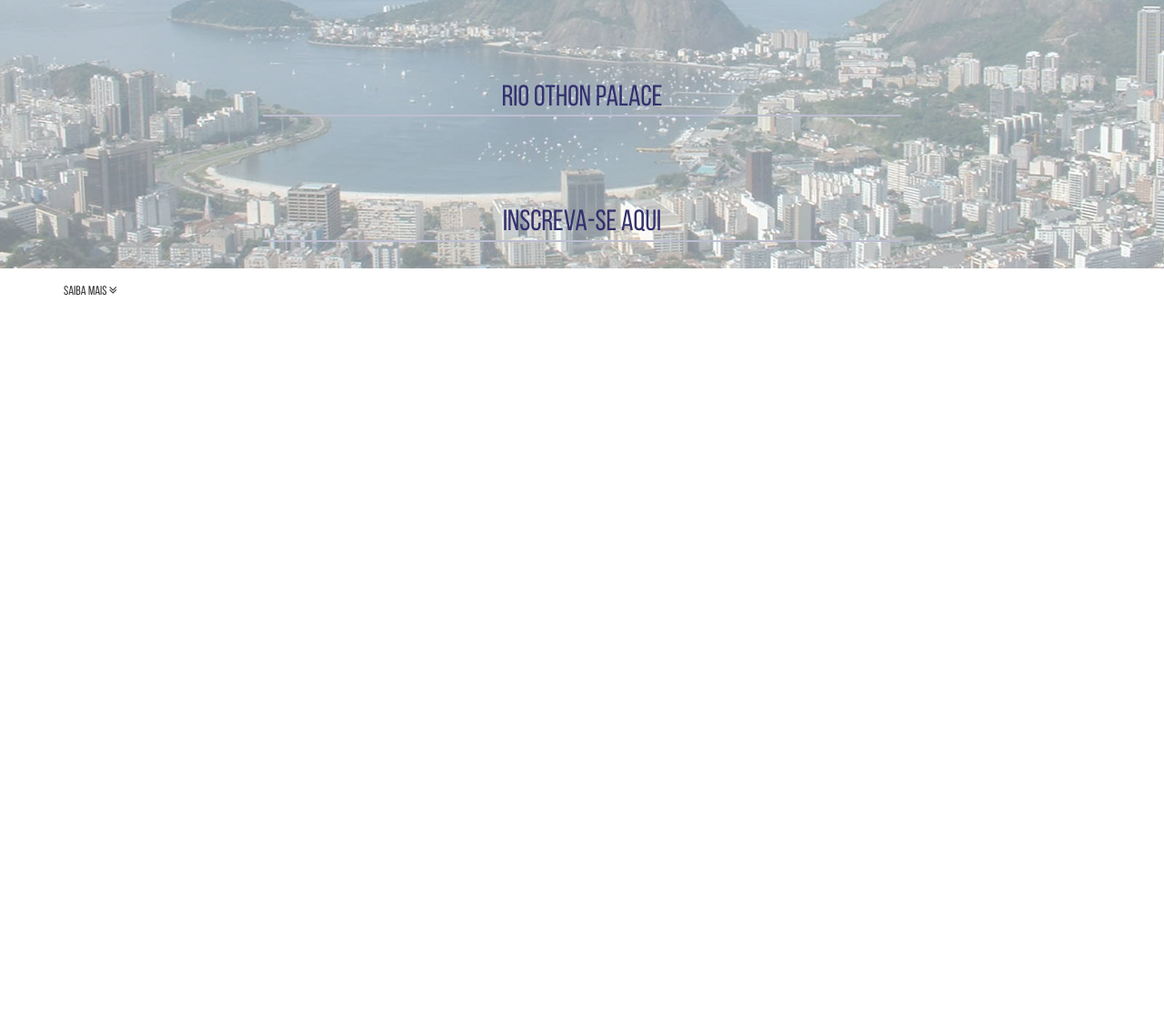
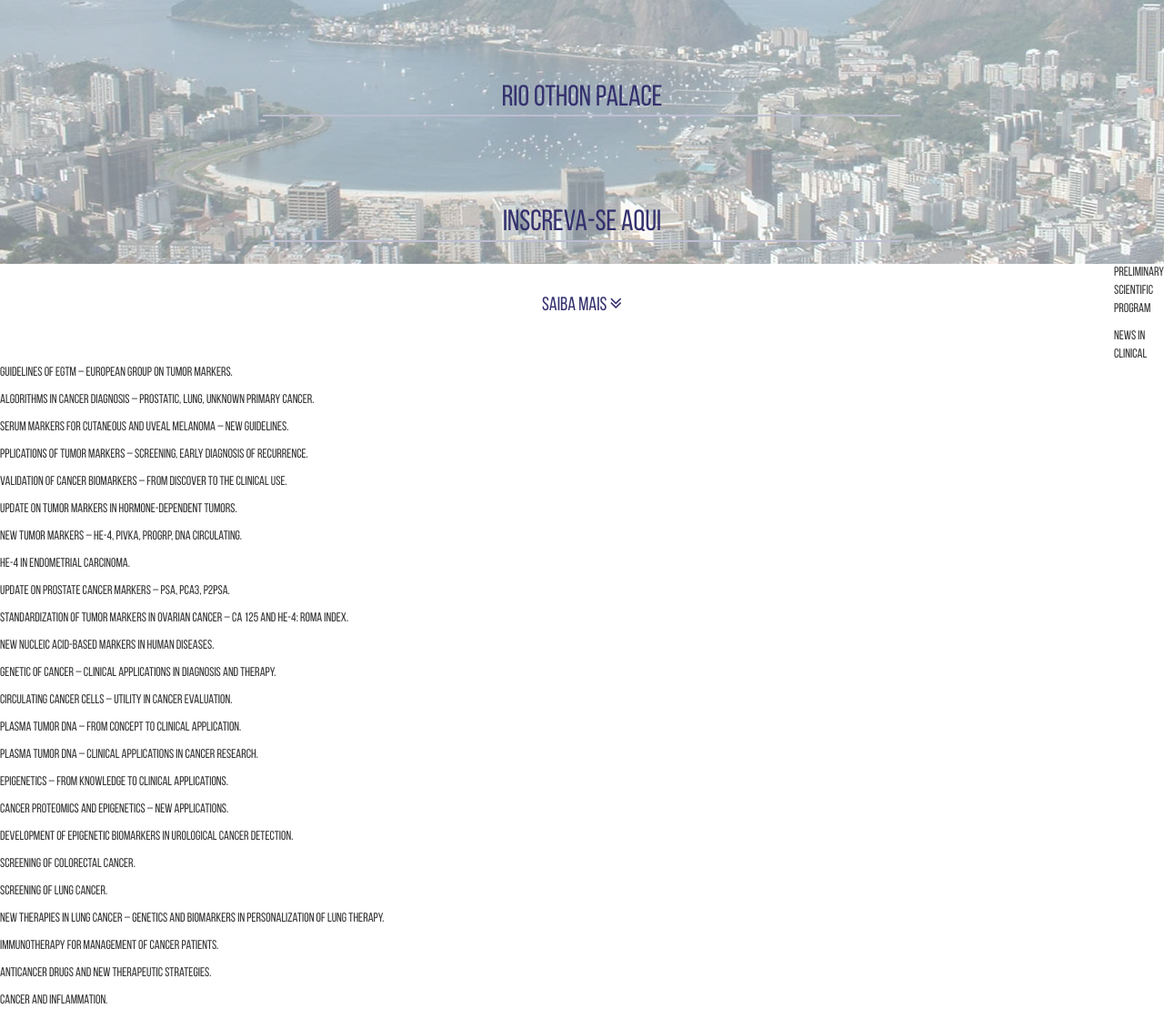
Before and after one commit to AgenciaCampana/ISOBM, a website: page index.html in a window 1280 px wide. Shown: the part 390-1510 px from the top of the page at 91% size. Before the commit the page ends 829 px from the top, so only its background shows below. Drawn offline with Linux system fonts and the light colour scheme.

Commit message:
att final 18/04

```diff
--- a/css/style.css
+++ b/css/style.css
@@ -11,7 +11,7 @@
 	position: relative;
 	background: url(../img/rio-de-janeiro.jpg);
 	width: 100%;
-	height: 685px;
+	height: 680px;
 	background-size: cover;
 	background-position: center;
 }
@@ -30,6 +30,12 @@
 	background-color: rgba(255, 255, 255,0.9);
 	padding: 10% 5%;
 	z-index: 3;
+}
+	.menu ul a li{
+		font-size: 1.7em;
+		line-height: 40px;
+		text-decoration: none;
+		color: #34316e;
 	}
 
 	.menu li{
@@ -51,13 +57,6 @@
 		text-decoration: none;
 	}
 
-.menu ul a li{
-	font-size: 1.7em;
-	line-height: 40px;
-	text-decoration: none;
-	color: #34316e;
-}
-
 .btn-menu{
 	position: absolute;
 	z-index: 3;
@@ -71,7 +70,7 @@
 }
 
 .content-header{
-	padding: 98px 0px;
+	padding: 98px 0px;;
 }
 
 .logo img{
@@ -91,7 +90,7 @@
 	color: #34316e;
 }
 
-.bloco-data, .bloco-local, .btn-inscreva-se{
+.bloco-data, .bloco-local, .btn-inscreva-se, .saiba-mais{
 	text-align: center;
 	padding: 3% 20%;
 	color: #34316e;
@@ -120,6 +119,10 @@
 	font-size: 2.3em;
 }
 
+.saiba-mais{
+	padding-top: 10px;
+	font-size: 1.5em;
+}
 
 /* Transition */
 
--- a/index.html
+++ b/index.html
@@ -68,9 +68,32 @@
 			</div>
 		</div>
 	</header>
-
-	<main class="">
-
+	<main>
+		<p>Preliminary Scientific Program</p>
+		<p>News in clinical guidelines of EGTM – European Group on Tumor Markers.</p>
+		<p>Algorithms in cancer diagnosis – prostatic, lung, unknown primary cancer.</p>
+		<p>Serum markers for Cutaneous and Uveal Melanoma – new guidelines.</p>
+		<p>pplications of tumor markers – screening, early diagnosis of recurrence.</p>
+		<p>Validation of Cancer Biomarkers – from discover to the clinical use.</p>
+		<p>Update on tumor markers in hormone-dependent tumors.</p>
+		<p>New tumor markers – HE-4, PIVKA, ProGRP, DNA circulating.</p>
+		<p>HE-4 in endometrial carcinoma.</p>
+		<p>Update on prostate cancer markers – PSA, PCA3, p2PSA.</p>
+		<p>Standardization of tumor markers in ovarian cancer – CA 125 and HE-4: ROMA index.</p>
+		<p>New nucleic acid-based markers in human diseases.</p>
+		<p>Genetic of cancer – clinical applications in diagnosis and therapy.</p>
+		<p>Circulating cancer cells – utility in cancer evaluation.</p>
+		<p>Plasma tumor DNA – from concept to clinical application. </p>
+		<p>Plasma tumor DNA – clinical applications in cancer research.</p>
+		<p>Epigenetics – from knowledge to clinical applications.</p>
+		<p>Cancer proteomics and epigenetics – new applications.</p>
+		<p>Development of epigenetic biomarkers in urological cancer detection.</p>
+		<p>Screening of colorectal cancer.</p>
+		<p>Screening of lung cancer.</p>
+		<p>New therapies in lung cancer – genetics and biomarkers in personalization of lung therapy.</p>
+		<p>Immunotherapy for management of cancer patients.</p>
+		<p>Anticancer drugs and new therapeutic strategies.</p>
+		<p>Cancer and inflammation.</p>
 	</main>
 
 	<footer>
```
Lines whose indentation alone changed are shown as unchanged.
